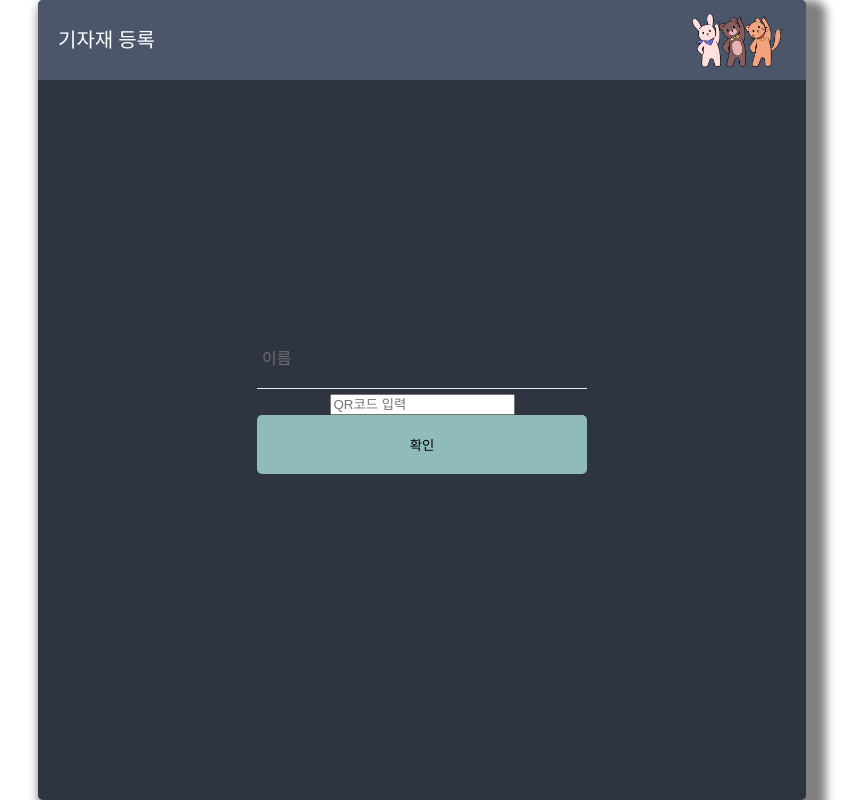
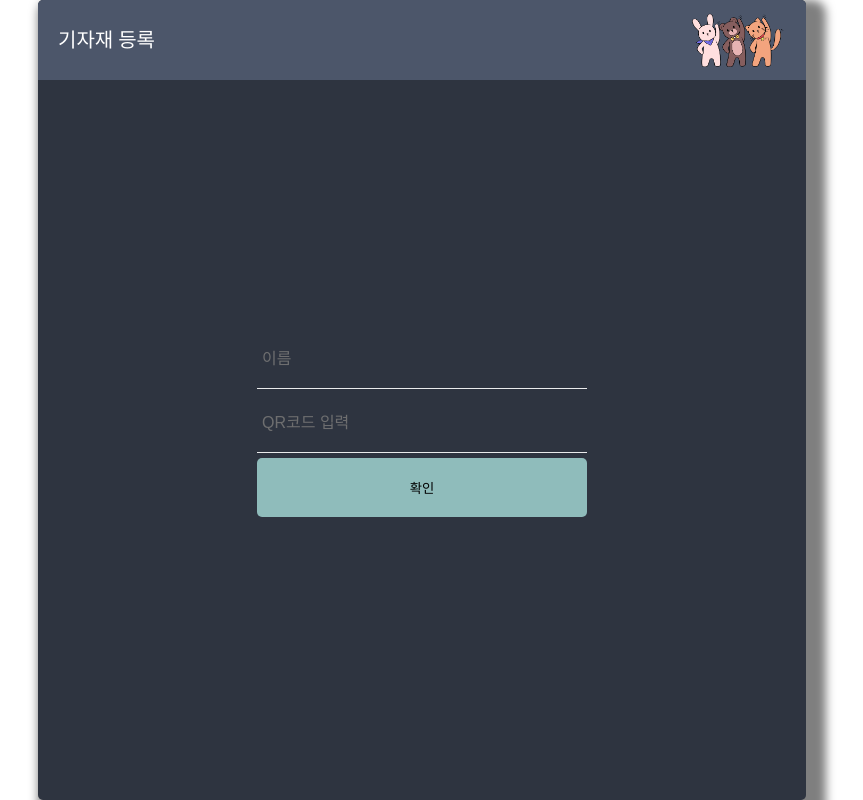
Before and after one commit to nowjun/dod_qr, a Flask app: page /pluse in a window 1280 px wide. Shown: the whole page, without its empty margins (218-1081 px from the left). Run offline with Flask 2, Linux system fonts and the light colour scheme.

Commit message:
password css

```diff
--- a/static/plus.css
+++ b/static/plus.css
@@ -35,3 +35,14 @@
 #plusep{
     margin-top : 250px;
 }
+input[type="password"]{
+    width: 320px;
+    padding: 20px 5px;
+    font-size: 16px;
+    opacity: 0.9;
+    border: none;
+    background-color: unset;
+    border-bottom: solid 1px white;
+    margin-bottom: 5px;
+    color: white;
+}
```
Also changed, not shown: static/bs.css (+11 -0 lines).
